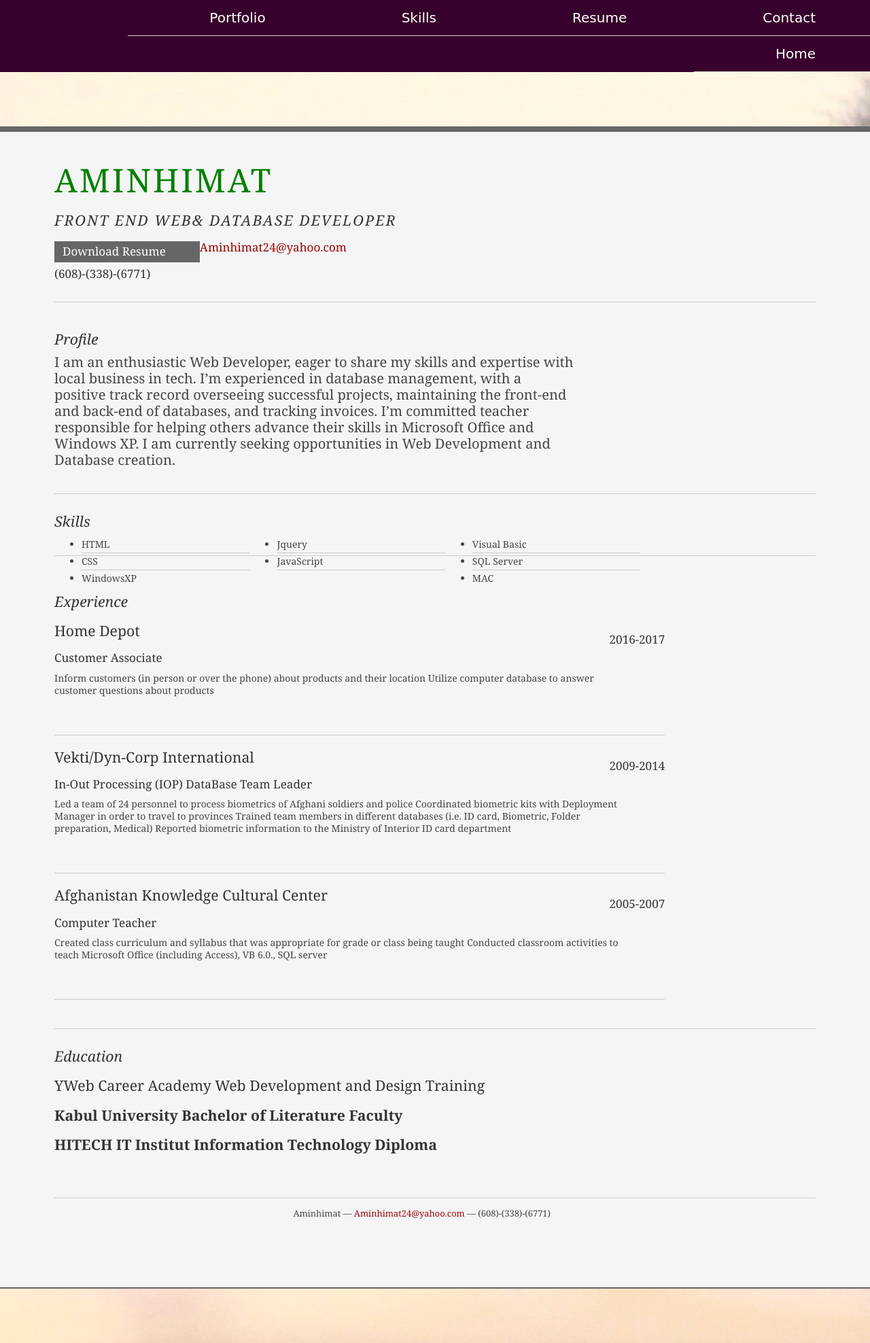
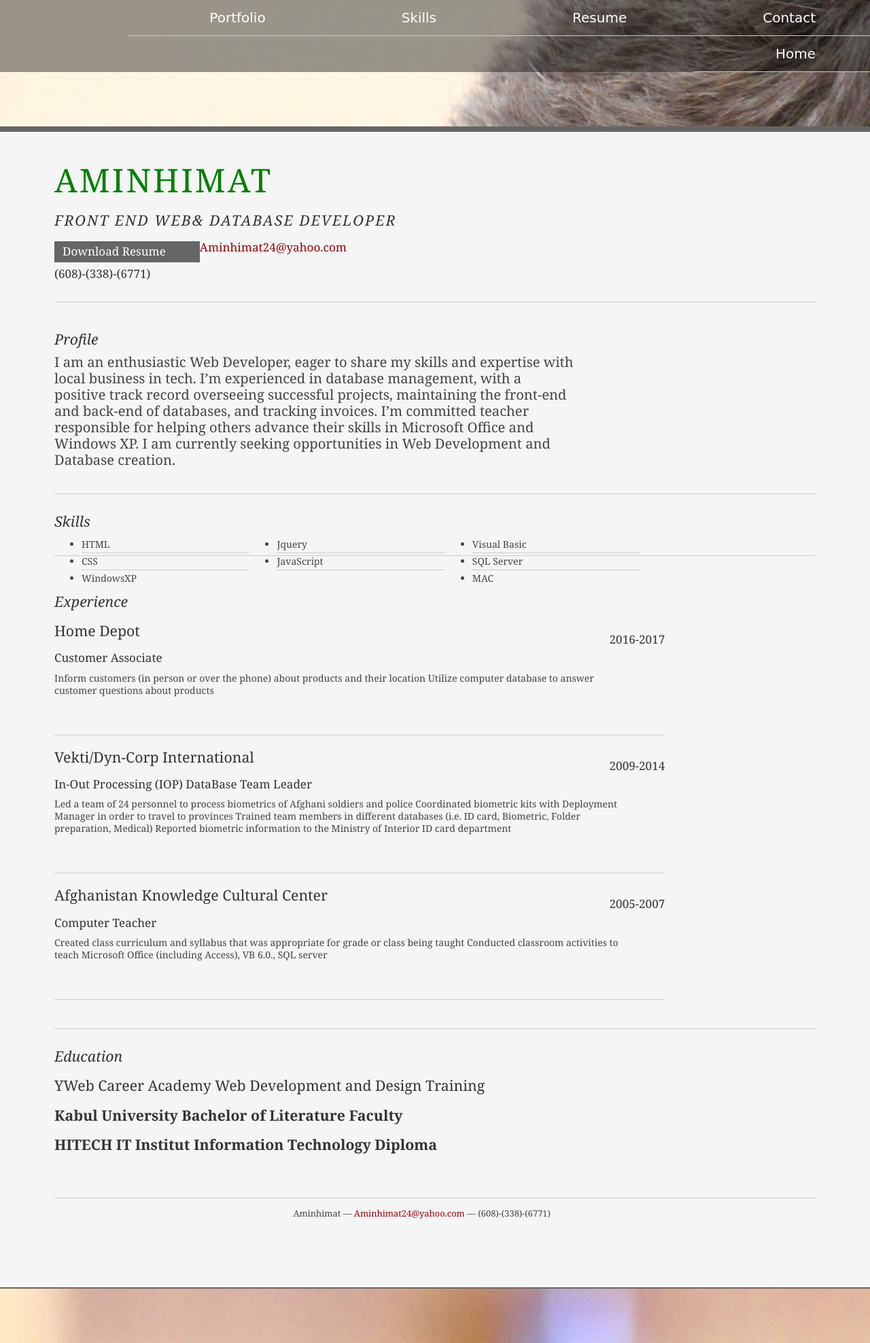
Before and after one commit to Aminhimat/aminhimat.github.io, a PHP site: page /CV.html in a window 1280 px wide. Shown: the whole page at 68% size. Run offline with PHP 8.4, Linux system fonts and the light colour scheme; some libraries are stand-ins or nearby versions.

Commit message:
Add files via upload

```diff
--- a/ali.css
+++ b/ali.css
@@ -8,7 +8,8 @@
 /* //-- yui-grids style overrides -- */
 body { font-family: Georgia; color: #444; }
 #inner { padding: 10px 80px; margin: 80px auto; background: #f5f5f5; border: solid #666; border-width: 8px 0 2px 0; }
-.yui-gf { margin-bottom: 2em; padding-bottom: 2em; border-bottom: 1px solid #ccc; }
+.yui-gf { margin-bottom: 2em; padding-bottom: 2em; border-bottom: 1px solid #ccc;
+}
 
 /* //-- header, body, footer -- */
 #hd { margin: 2.5em 0 3em 0; padding-bottom: 1.5em; border-bottom: 1px solid #ccc }
@@ -27,6 +28,11 @@
 
 .ali{
 	color:green;
+}
+
+body{
+    background-repeat: no-repeat;
+       background-size: cover;
 }
 
 p { font-size: 100%; line-height: 18px; padding-right: 3em; }
@@ -71,7 +77,7 @@
     margin: 0;
     padding: 0;
     overflow: hidden;
-    background-color:rgba(56, 0, 44, 1);
+    background-color:rgba(0, 0, 0, 0.4);
     margin-left: 0;
     font-size:;
 
```
